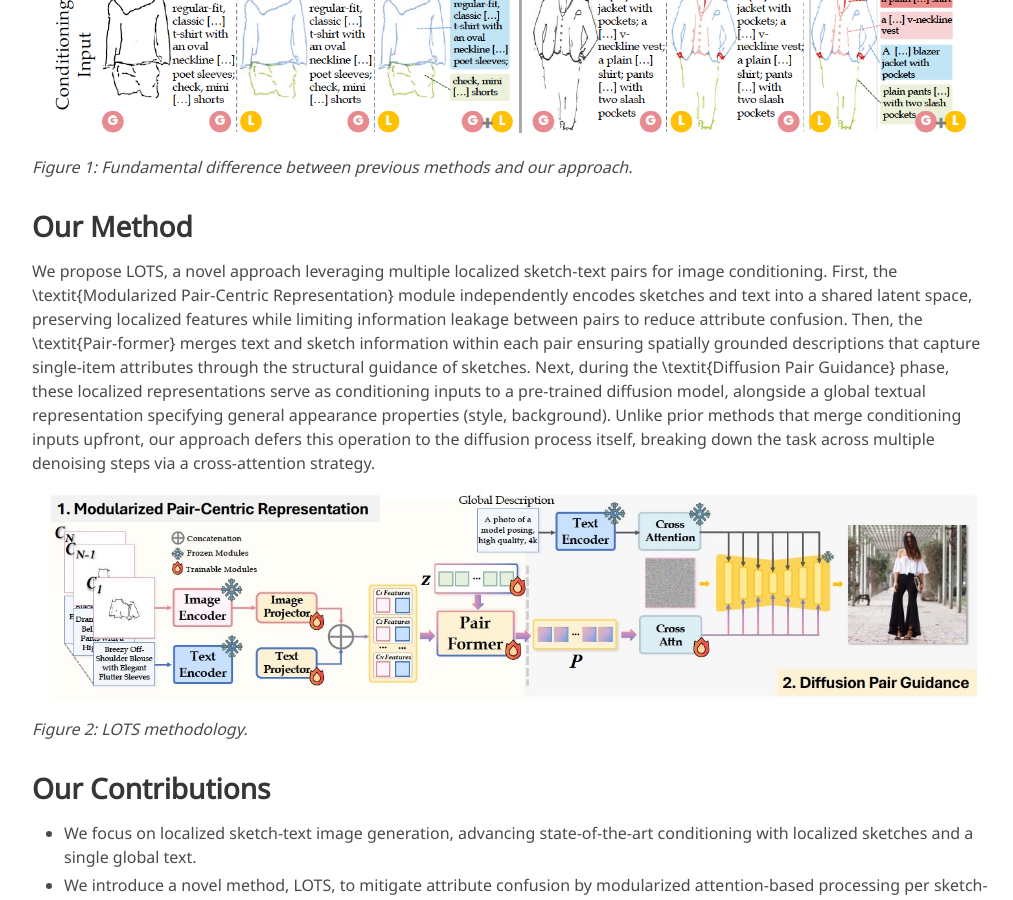
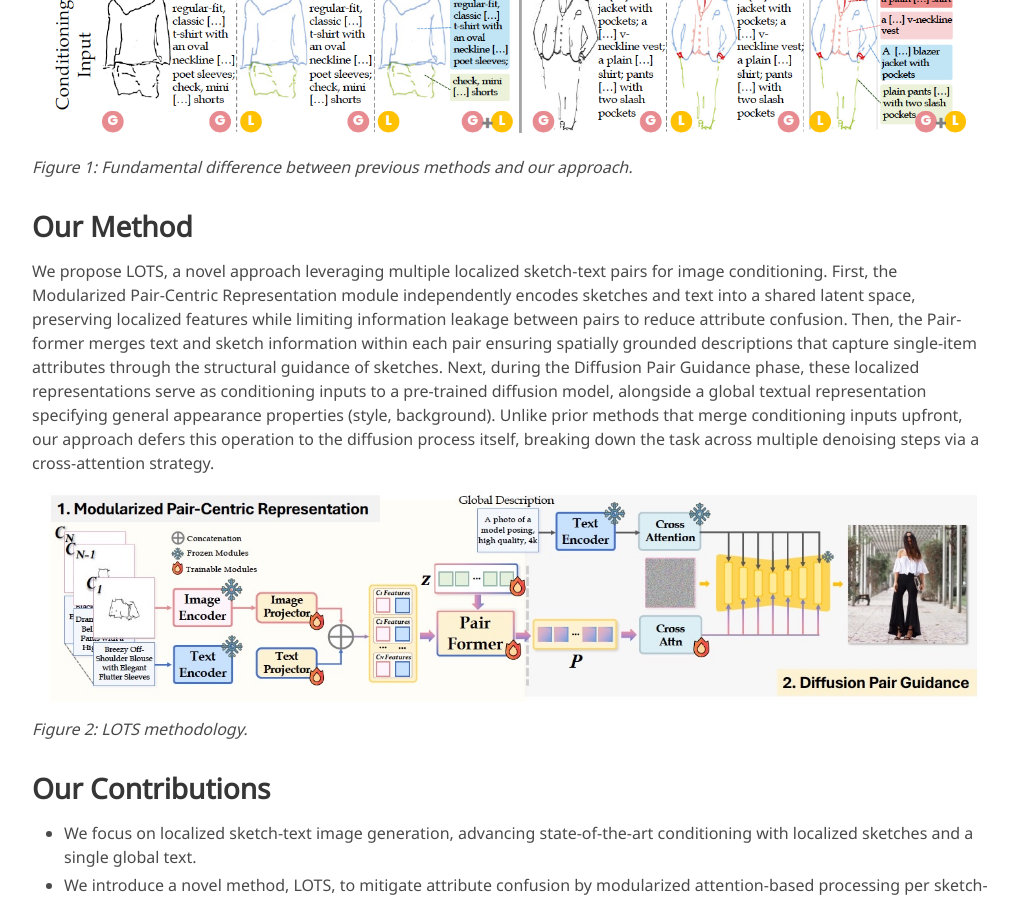
Before and after one commit to karinvk/L-VQAScore.github.io, a Jekyll site: the page built from index.md, in a window 1280 px wide and 900 px high, scrolled down 1404 px. Shown: the whole window, without its empty margins (128-1141 px from the left). Built offline with Jekyll 4.4.1, drawn with Linux system fonts in a browser that asks for light colours; some web fonts are replaced.

Commit message:
Update index.md

```diff
--- a/index.md
+++ b/index.md
@@ -38,8 +38,9 @@ text (Multi-T2I). Our approach leverages a global description (omitted here for
 *Figure 1: Fundamental difference between previous methods and our approach.*
 
 ## Our Method
-We propose LOTS, a novel approach leveraging multiple localized sketch-text pairs for image conditioning. First, the \textit{Modularized Pair-Centric Representation} module independently encodes sketches and text into a shared latent space, preserving localized features while limiting information leakage between pairs to reduce attribute confusion. Then, the \textit{Pair-former} merges text and sketch information within each pair ensuring spatially grounded descriptions that capture single-item attributes through the structural guidance of sketches.
-Next, during the \textit{Diffusion Pair Guidance} phase, these localized representations serve as conditioning inputs to a pre-trained diffusion model, alongside a global textual representation specifying general appearance properties (style, background). Unlike prior methods that merge conditioning inputs upfront, our approach defers this operation to the diffusion process itself, breaking down the task across multiple denoising steps via a cross-attention strategy.
+We propose LOTS, a novel approach leveraging multiple localized sketch-text pairs for image conditioning.
+First, the Modularized Pair-Centric Representation module independently encodes sketches and text into a shared latent space, preserving localized features while limiting information leakage between pairs to reduce attribute confusion. Then, the Pair-former merges text and sketch information within each pair ensuring spatially grounded descriptions that capture single-item attributes through the structural guidance of sketches.
+Next, during the Diffusion Pair Guidance phase, these localized representations serve as conditioning inputs to a pre-trained diffusion model, alongside a global textual representation specifying general appearance properties (style, background). Unlike prior methods that merge conditioning inputs upfront, our approach defers this operation to the diffusion process itself, breaking down the task across multiple denoising steps via a cross-attention strategy.
 ![Method](/static/image/method.jpeg)
 *Figure 2: LOTS methodology.*
 
```
